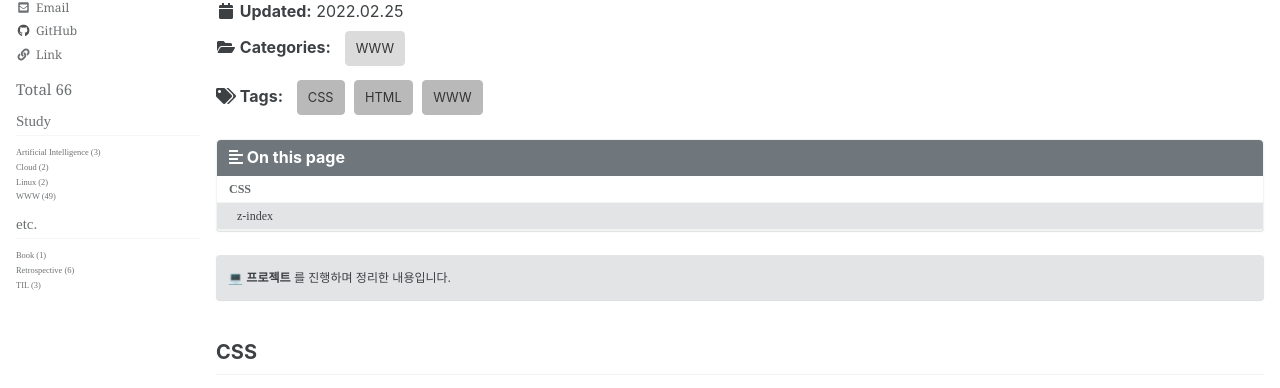
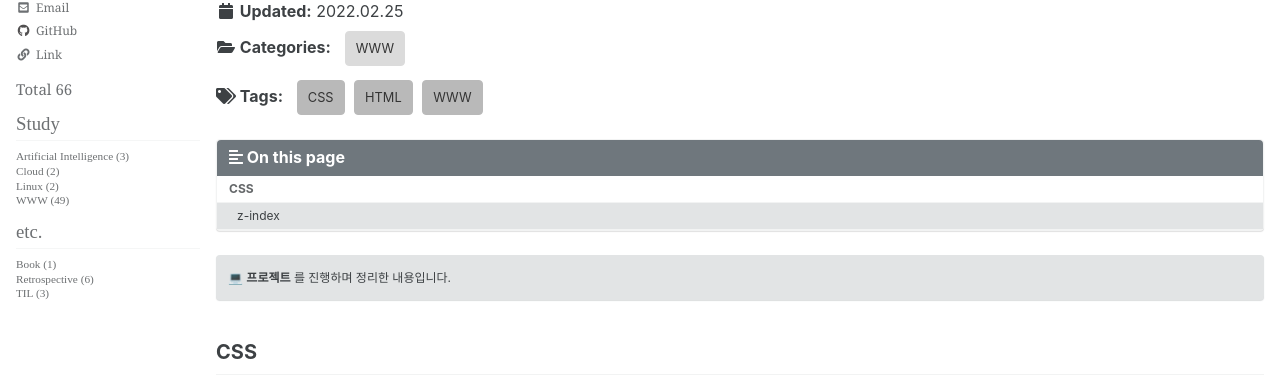
Before and after one commit to znhoon/dannsgo.github.io, a Jekyll site: the page built from _posts/WWW/2022-02-25-css-220225.md, in a window 1280 px wide. Shown: the part 171-559 px from the top of the page. Built offline with Jekyll 4.4.1, drawn with Linux system fonts in a browser that asks for light colours; cached includes are drawn as plain includes; some web fonts are replaced; comment, search, counter and statistics services are not loaded.

Commit message:
Update _navigation.scss

```diff
--- a/_sass/minimal-mistakes/_navigation.scss
+++ b/_sass/minimal-mistakes/_navigation.scss
@@ -443,7 +443,7 @@
 
   a {
     color: inherit;
-    font-size: $type-size-6;
+    font-size: $type-size-5;
     font-family: $cute;
 
     &:hover {
@@ -498,7 +498,7 @@
   display: block;
   margin: 0.5rem 0;
   padding: 0.25rem 0;
-  font-size: $type-size-5;
+  font-size: $type-size-4;
   font-family: $cute;
   border-bottom: 1px solid $border-color;
 }
@@ -508,7 +508,6 @@
      ========================================================================== */
 
 .toc {
-  font-family: $cute;
   color: $gray;
   background-color: $background-color;
   border: 1px solid $border-color;
```
